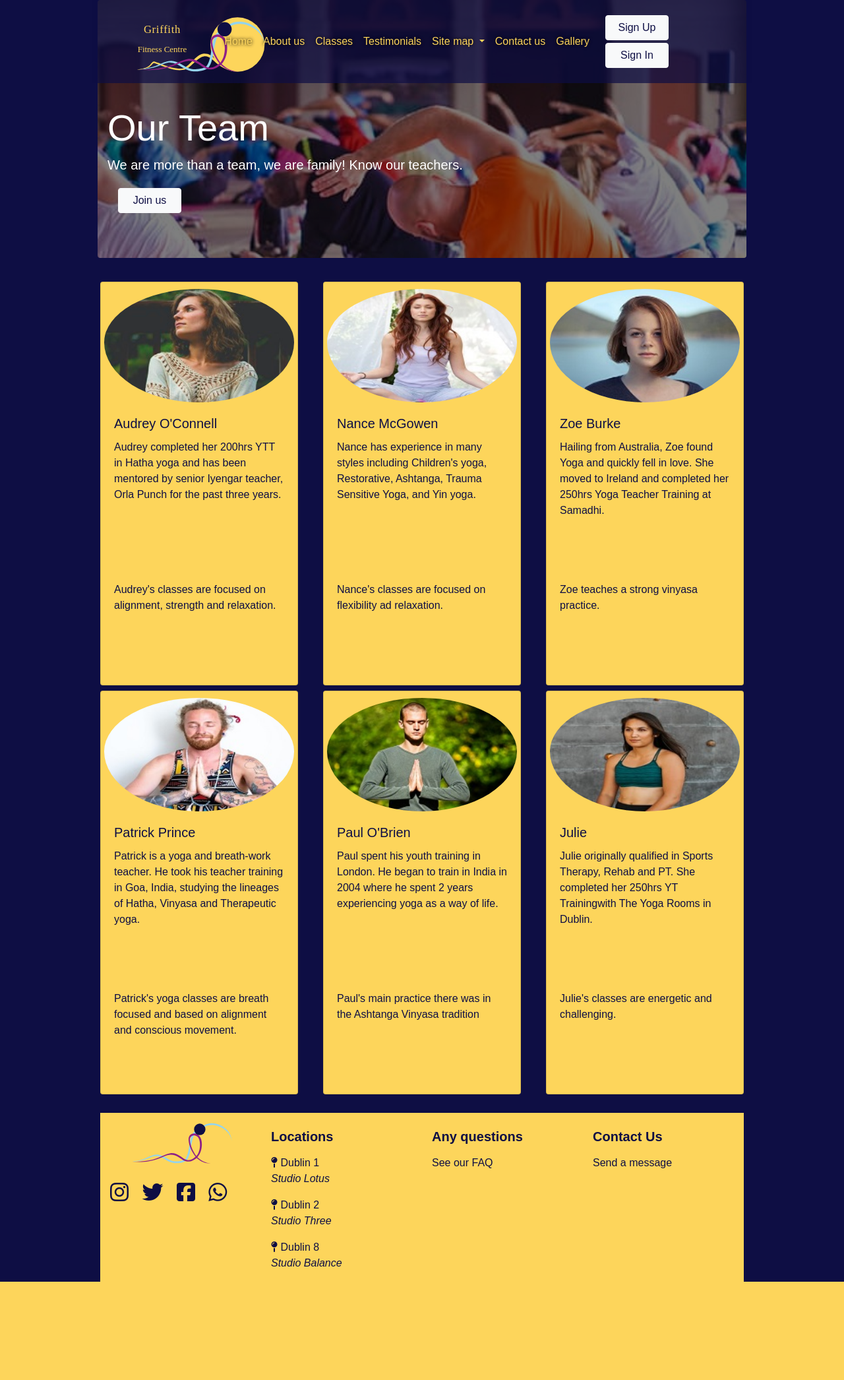
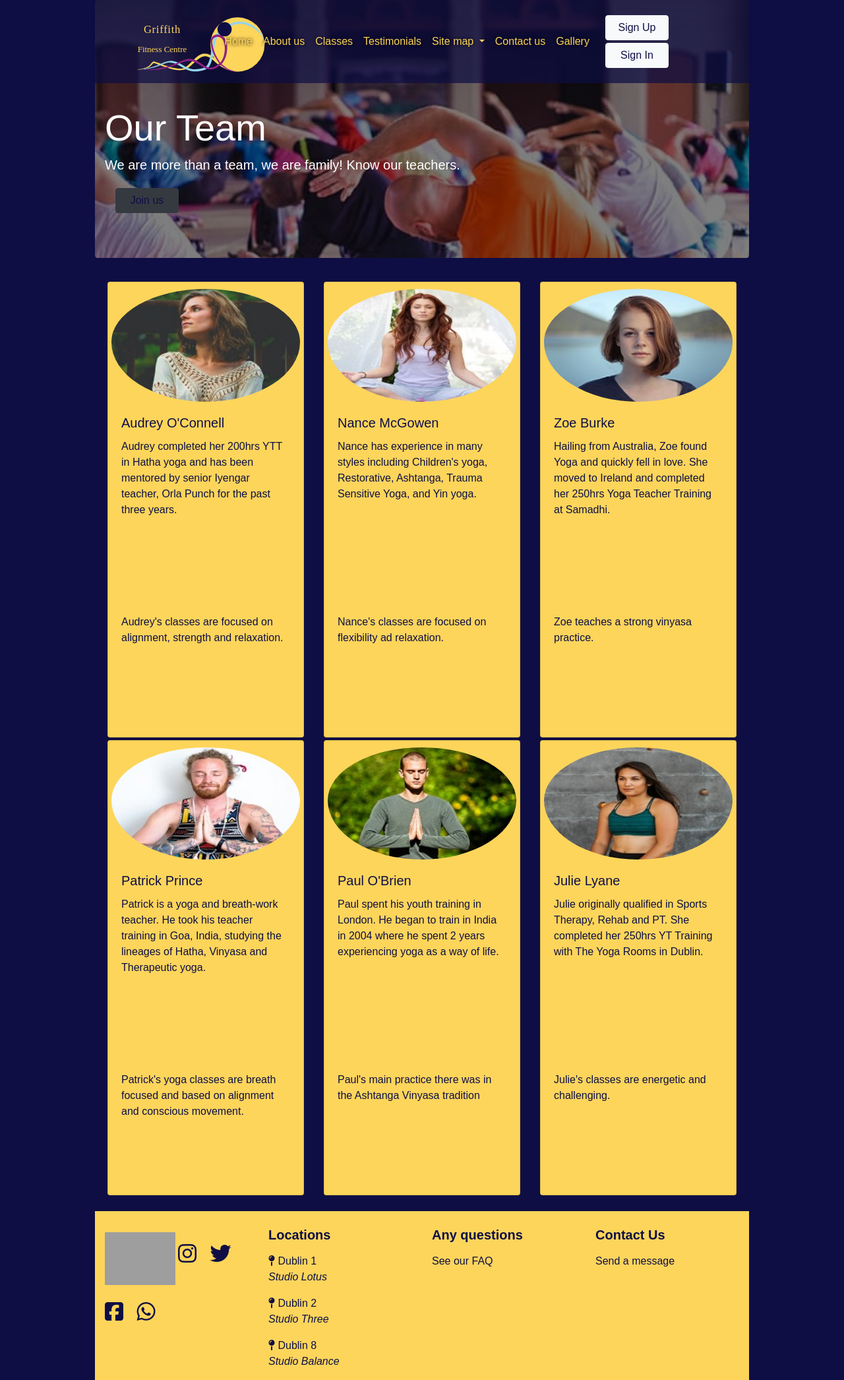
Before and after one commit to renatacovisi/Fitness-Center-Project, a PHP site: page /our_team.php in a window 1280 px wide. Shown: the whole page at 66% size. Before the commit the page ends 1943 px from the top, so only its background shows below. Run offline with PHP 8.4, Linux system fonts and the light colour scheme; some libraries are stand-ins or nearby versions; some web fonts are replaced; grey boxes are pictures that could not be loaded.

Commit message:
To be repaired

```diff
--- a/app/css/style.css
+++ b/app/css/style.css
@@ -45,7 +45,11 @@ nav {
     max-width: 15em;
     font: 'Italianno';
 }
+#logoFooter{
+    height: 5em;
+    max-width: 15em;
 
+}
 .inlineBlock{
     display: block;
 }
@@ -159,14 +163,6 @@ nav {
       ),url("../../app/images/jumbotron_contact_us.jpg");
 }
 
-.fColorWhite{
-    color: #FCFAFA;
-}
-
-.form-group{
-    max-width: 500px;
-    margin: 0 auto;
-}
 
 /*our team*/
 .our_team{
@@ -178,13 +174,24 @@ nav {
 }
 
 .cardHeightOurTeamP1{
-    height: 200px;
+    height: 250px;
 }
 .cardHeightOurTeamP2{
-    height: 120px;
+    height: 150px;
 }
 
 .card-img-top{
-  padding: 10px 5px 0px 5px;
-  border-radius: 70%;
+    padding: 10px 5px 0px 5px;
+    border-radius: 70%;
 }
+
+.registration{
+    background-image:
+    linear-gradient(
+      rgba(0, 0, 0, 0.5),
+      rgba(0, 0, 0, 0.5)
+    ),url("../../app/images/jumbotron_registration.jpg");
+}
+
+.form-group.registration{
+}
--- a/app/views/footer.php
+++ b/app/views/footer.php
@@ -1,8 +1,8 @@
 
-<footer class="backgroundColor mr-1 ml-1">
+<footer>
   <div class="mt-4 mr-1 ml-1 backgroundColorYellow row">
-    <div class="col-12 col-md fColorIndigo">
-      <a id="logoFooter" href="#"><img id="logo" src="../app/images/logo.svg" alt=""></a>
+    <div class="col-12 col-md mt-4 fColorIndigo">
+      <a  href="#"><img id="logoFooter" src="../app/images/logo_symbol_only.svg" alt=""></a>
       <i class="fab fa-instagram fa-2x mt-4 mr-3"></i>
       <i class="fab fa-twitter fa-2x mt-4 mr-3"></i>
       <i class="fab fa-facebook-square fa-2x mt-4 mr-3"></i>
@@ -25,5 +25,5 @@
       <h5 class="title pt-4 pb-2 font-weight-bold">Contact Us</h5>
       <a class="fColorIndigo" href="#">Send a message</a>
     </div>
-  </div>
+</div>
 </footer>
--- a/public/our_team.php
+++ b/public/our_team.php
@@ -22,86 +22,87 @@
 <link rel="stylesheet" href="../app/css/style.css" type="text/css" />
 </head>
 
-<body class="backgroundColor mr-1 ml-1">
+<body class="backgroundColor">
     <?php
     require('../app/views/header.php');
     ?>
 
-<main class="mr-1 ml-1">
+    <main class="mr-1 ml-1 ">
+
     <!-- jumbotron -->
     <section class="jumbotron jumbotron-fluid rounded our_team text-white">
       <div class="container">
         <h1 class="display-4 mt-5 pt-5">Our Team</h1>
         <p class="lead">We are more than a team, we are family! Know our teachers.</p>
-    <button type="button" class="fColorIndigo btn btn-light m-1 ml-3 buttonSize">Join us</button>
+        <button type="button" class="fColorIndigo btn btn-dark m-1 ml-3 buttonSize">Join us</button>
       </div>
     </section>
 
     <!--card group-->
     <div class="card-group">
-  <div class="row">
-    <div class="col-6 col-md-4">
-      <div class="card m-1 backgroundColorYellow fColorIndigo">
-        <img class="card-img-top" src="../app/images/our_team_audrey.jpg" alt="Card image cap">
+      <div class="row mr-1 ml-1 ">
+        <div class="col-6 col-md-4 mt-1">
+          <div class="card  backgroundColorYellow fColorIndigo">
+            <img class="card-img-top" src="../app/images/our_team_audrey.jpg" alt="Audrey O'Connell">
             <div class="card-body">
               <h5 class="card-title">Audrey O'Connell</h5>
-          <p class="card-text cardHeightOurTeamP1"> Audrey completed her 200hrs YTT in Hatha yoga and has been mentored
+              <p class="cardHeightOurTeamP1"> Audrey completed her 200hrs YTT in Hatha yoga and has been mentored
                 by senior Iyengar teacher, Orla Punch for the past three years.</p>
                 <p class="cardHeightOurTeamP2">Audrey's classes are focused on alignment, strength and relaxation.</p>
               </div>
             </div>
           </div>
-      <div class="col-6 col-md-4">
-        <div class="card m-1 backgroundColorYellow fColorIndigo">
-          <img class="card-img-top" src="../app/images/our_team_nance.jpg" alt="Card image cap">
+          <div class="col-6 col-md-4 mt-1">
+            <div class="card backgroundColorYellow fColorIndigo">
+              <img class="card-img-top" src="../app/images/our_team_nance.jpg" alt="Nance McGowen">
               <div class="card-body">
                 <h5 class="card-title">Nance McGowen</h5>
-            <p class="card-text cardHeightOurTeamP1">Nance has experience in many styles including Children's yoga, Restorative,
+                <p class="cardHeightOurTeamP1">Nance has experience in many styles including Children's yoga, Restorative,
                   Ashtanga, Trauma Sensitive Yoga, and Yin yoga.</p>
                   <p class="cardHeightOurTeamP2">Nance's classes are focused on flexibility ad relaxation.</p>
                 </div>
               </div>
             </div>
-        <div class="col-6 col-md-4">
-          <div class="card m-1 backgroundColorYellow fColorIndigo">
-            <img class="card-img-top" src="../app/images/our_team_zoe.jpg" alt="Card image cap">
+            <div class="col-6 col-md-4 mt-1">
+              <div class="card backgroundColorYellow fColorIndigo">
+                <img class="card-img-top" src="../app/images/our_team_zoe.jpg" alt="Zoe Burke">
                 <div class="card-body">
                   <h5 class="card-title">Zoe Burke</h5>
-              <p class="card-text cardHeightOurTeamP1">Hailing from Australia, Zoe found Yoga and quickly fell in love. She moved
+                  <p class="cardHeightOurTeamP1">Hailing from Australia, Zoe found Yoga and quickly fell in love. She moved
                     to Ireland and completed her 250hrs Yoga Teacher Training at Samadhi.</p>
                     <p class="cardHeightOurTeamP2">Zoe teaches a strong vinyasa practice.</p>
                   </div>
                 </div>
               </div>
-          <div class="col-6 col-md-4">
-            <div class="card m-1 backgroundColorYellow fColorIndigo">
-              <img class="card-img-top" src="../app/images/our_team_patrick.jpg" alt="Card image cap">
+              <div class="col-6 col-md-4 mt-1">
+                <div class="card backgroundColorYellow fColorIndigo">
+                  <img class="card-img-top" src="../app/images/our_team_patrick.jpg" alt="Patrick Prince">
                   <div class="card-body">
                     <h5 class="card-title">Patrick Prince</h5>
-                <p class="card-text cardHeightOurTeamP1">Patrick is a yoga and breath-work teacher. He took his teacher training in Goa,
+                    <p class="cardHeightOurTeamP1">Patrick is a yoga and breath-work teacher. He took his teacher training in Goa,
                       India, studying the lineages of Hatha, Vinyasa and Therapeutic yoga.</p>
                       <p class="cardHeightOurTeamP2">Patrick's yoga classes are breath focused and based on alignment and conscious movement.</p>
                     </div>
                   </div>
                 </div>
-            <div class="col-6 col-md-4">
-              <div class="card m-1 backgroundColorYellow fColorIndigo">
-                <img class="card-img-top" src="../app/images/our_team_paul.jpg" alt="Card image cap">
+                <div class="col-6 col-md-4 mt-1">
+                  <div class="card backgroundColorYellow fColorIndigo">
+                    <img class="card-img-top" src="../app/images/our_team_paul.jpg" alt="Paul O'Brien">
                     <div class="card-body">
                       <h5 class="card-title">Paul O'Brien</h5>
-                  <p class="card-text cardHeightOurTeamP1">Paul spent his youth training in London. He began to train in India in 2004 where
+                      <p class="cardHeightOurTeamP1">Paul spent his youth training in London. He began to train in India in 2004 where
                         he spent 2 years experiencing yoga as a way of life.</p>
                         <p class="cardHeightOurTeamP2">Paul's main practice there was in the Ashtanga Vinyasa tradition</p>
                       </div>
                     </div>
                   </div>
-              <div class="col-6 col-md-4">
-                <div class="card m-1 backgroundColorYellow fColorIndigo">
-                  <img class="card-img-top" src="../app/images/our_team_julie.jpg" alt="Card image cap">
+                  <div class="col-6 col-md-4 mt-1">
+                    <div class="card backgroundColorYellow fColorIndigo">
+                      <img class="card-img-top" src="../app/images/our_team_julie.jpg" alt="Julie Lyane">
                       <div class="card-body">
-                    <h5 class="card-title">Julie</h5>
-                    <p class="card-text cardHeightOurTeamP1">Julie originally qualified in Sports Therapy, Rehab and PT.
-                      She completed her 250hrs YT Trainingwith The Yoga Rooms in Dublin.</p>
+                        <h5 class="card-title">Julie Lyane</h5>
+                        <p class="cardHeightOurTeamP1">Julie originally qualified in Sports Therapy, Rehab and PT.
+                          She completed her 250hrs YT Training with The Yoga Rooms in Dublin.</p>
                           <p class="cardHeightOurTeamP2">Julie's classes are energetic and challenging.</p>
                         </div>
                       </div>
@@ -110,6 +111,7 @@
                 </div>
               </main>
 
+        <!--require footer-->
         <?php
         require('../app/views/footer.php');
         ?>
--- a/public/testimonial.php
+++ b/public/testimonial.php
@@ -30,7 +30,7 @@
 </body>
 
 
-
+            <!--require footer-->
             <?php
             require('../app/views/footer.php');
             ?>
```
Also changed, not shown: public/contact_us.php (+11 -12 lines), app/images/logo_symbol_only.svg (added). Lines whose indentation alone changed are shown as unchanged.
